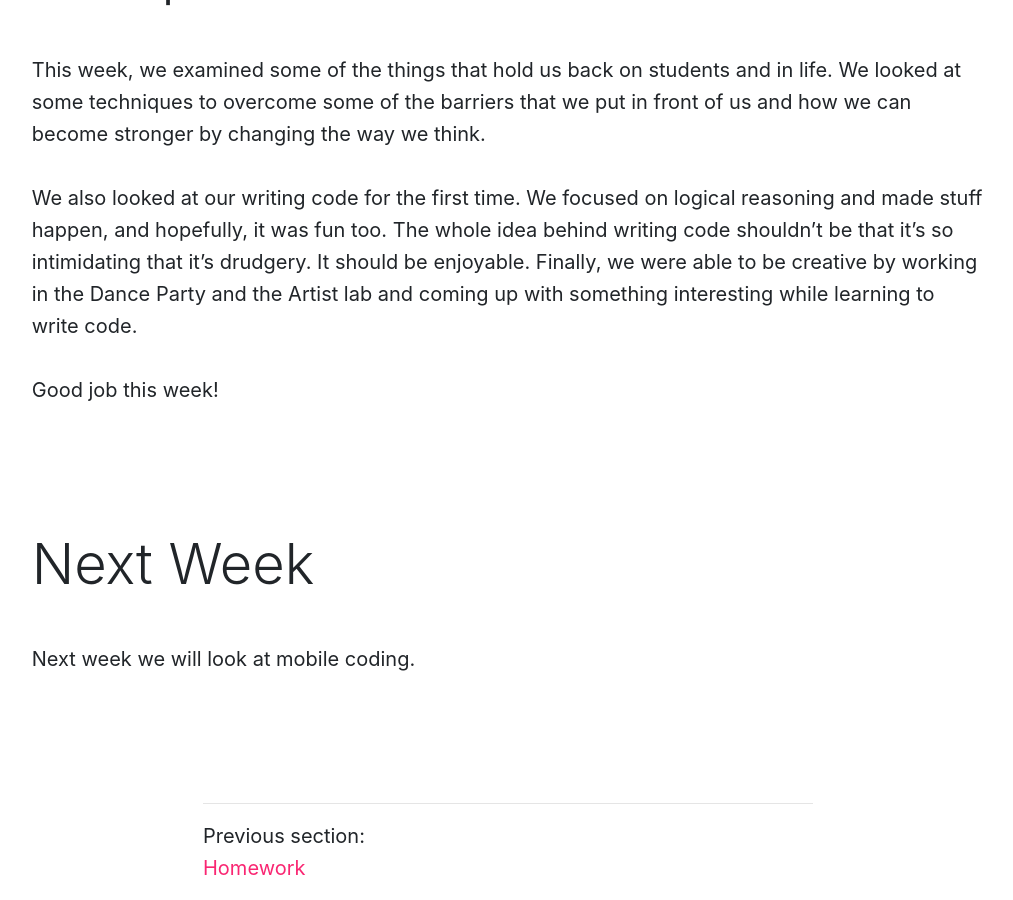
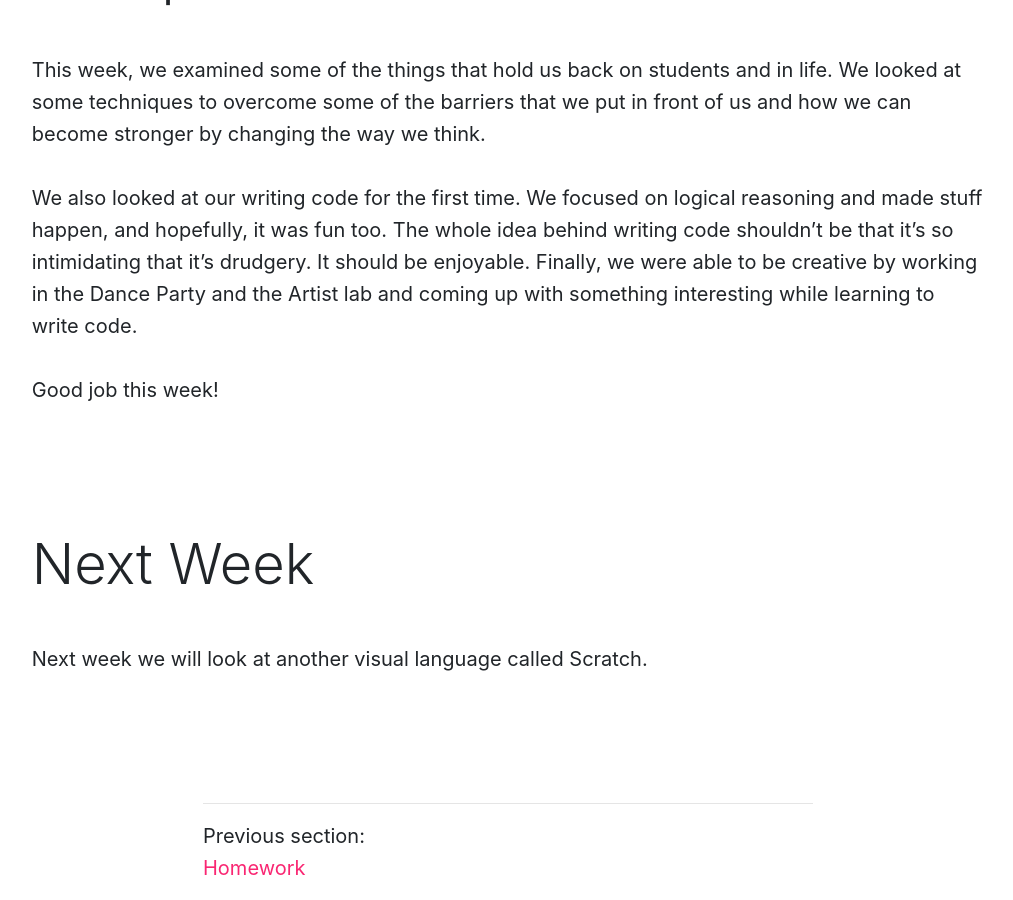
Before and after one commit to Montana-Media-Arts/120_CreativeCoding1-Fall2020, a Jekyll site: the page built from modules/week-2/_posts/2017-01-30-conclusion.md, in a window 1280 px wide and 900 px high, scrolled down 717 px. Shown: the whole window, without its empty margins (132-1145 px from the left). Built offline with Jekyll 4.4.1, drawn with Linux system fonts in a browser that asks for light colours; nearby versions of some CDN libraries.

Commit message:
Update 2017-01-30-conclusion.md

```diff
--- a/modules/week-2/_posts/2017-01-30-conclusion.md
+++ b/modules/week-2/_posts/2017-01-30-conclusion.md
@@ -13,4 +13,4 @@ We also looked at our writing code for the first time.  We focused on logical re
 Good job this week!
 
 ## Next Week
-Next week we will look at mobile coding.
+Next week we will look at another visual language called Scratch.
```
